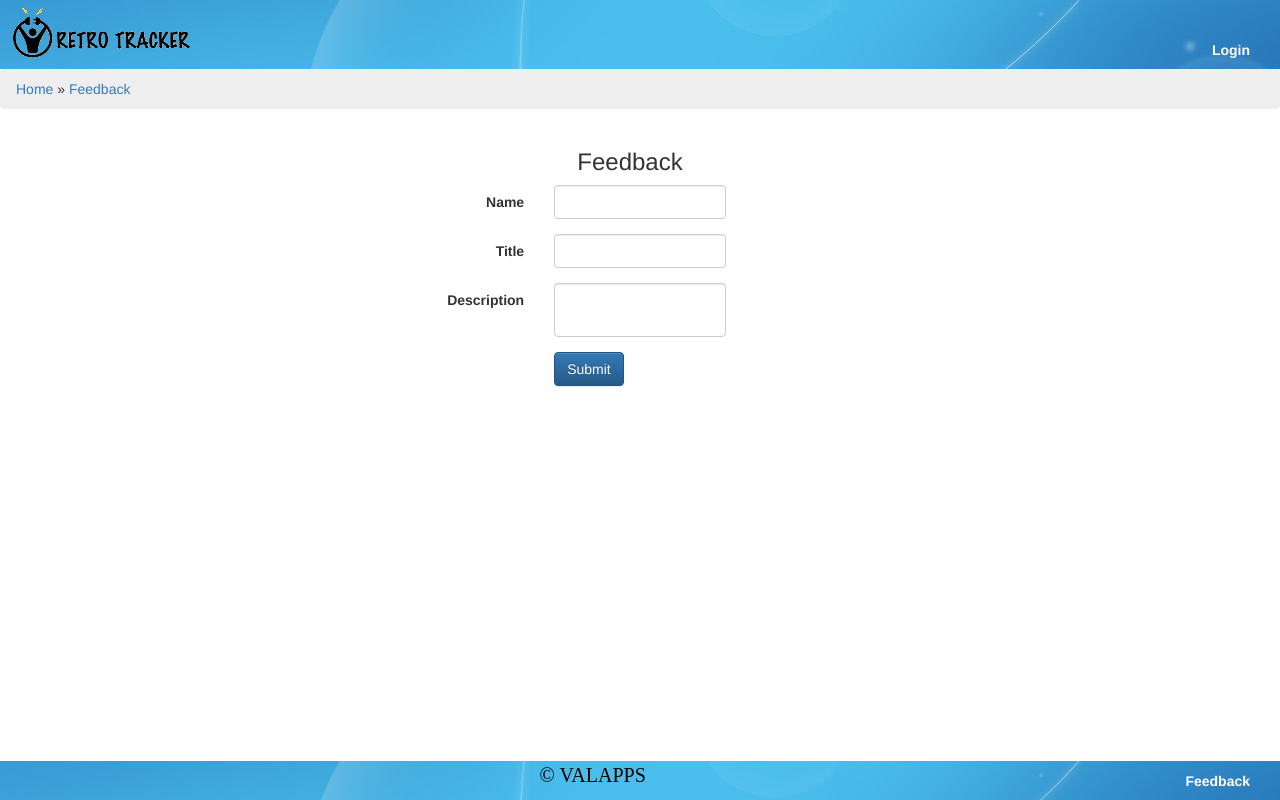
After one commit to varunsak/retrotool, a Django app: page /feedback/ in a window 1280 px wide. The commit adds this page. Run offline with Django 3.2, Linux system fonts and the light colour scheme; some libraries are stand-ins or nearby versions; some web fonts are replaced.

Commit message:
Commit for logo and other UI changes

```diff
--- a/retro/admin.py
+++ b/retro/admin.py
@@ -11,3 +11,4 @@ admin.site.register(Team)
 admin.site.register(Sprint)
 admin.site.register(Owner)
 admin.site.register(Status)
+admin.site.register(Feedback)
--- a/retro/models.py
+++ b/retro/models.py
@@ -52,3 +52,11 @@ class Retro(models.Model):
 
     def __str__(self):
         return self.description
+
+class Feedback(models.Model):
+    name = models.CharField('Name', max_length=100)
+    title = models.CharField('Title', max_length=200)
+    description = models.CharField('Description', max_length=500)
+
+    def __str__(self):
+        return self.title
--- a/retro/static/retro/css/style.css
+++ b/retro/static/retro/css/style.css
@@ -1,3 +1,12 @@
+/* latin */
+@font-face {
+  font-family: 'Allerta Stencil';
+  font-style: normal;
+  font-weight: 400;
+  src: local('Allerta Stencil Regular'), local('AllertaStencil-Regular'), url(http://fonts.gstatic.com/s/allertastencil/v8/CdSZfRtHbQrBohqmzSdDYHyjZGU_SYMIAZWjSGDHnGA.woff2) format('woff2');
+  unicode-range: U+0000-00FF, U+0131, U+0152-0153, U+02BB-02BC, U+02C6, U+02DA, U+02DC, U+2000-206F, U+2074, U+20AC, U+2122, U+2212, U+2215;
+}
+
 .container-fluid {
     padding-right: 50px;
     padding-left: 50px;
@@ -16,7 +25,6 @@
    color: black;
    text-align: center;
    z-index: 200;
-   font: italic bold 20px/30px Georgia, serif;
 }
 
  .btn-default {
@@ -89,5 +97,18 @@ body {
     padding-right: 20px;
 }
 .rightPanel{
-    color:white;font-weight:bold
+    color:white;font-weight:bold;
 }
+.copyright{
+    font-size:20px;
+    font-family: 'Allerta Stencil';
+}
+.footerFeed{
+    float:right;
+    padding-right:30px;
+    padding-top:10px;
+}
+
+.rightPanel:hover{
+    color:orange;
+}
--- a/retro/templates/retro/base.html
+++ b/retro/templates/retro/base.html
@@ -1,4 +1,4 @@
- <!DOCTYPE html>
+<!DOCTYPE html>
 <html>
 <head>
     <meta charset="utf-8">
@@ -48,7 +48,7 @@
     <div class="messages" style="list-style: none;">
         {% for message in messages %}
         <li
-            {% if message.tags %} class="alert alert-{{ message.tags }}"{% endif %}>{{ message }}
+                {% if message.tags %} class="alert alert-{{ message.tags }}" {% endif %}>{{ message }}
         </li>
         {% endfor %}
     </div>
@@ -62,6 +62,8 @@
 </body>
 
 <div class="footer">
-    <p>&copy; Valapps</p>
+    <p><span class="copyright">&copy; VALAPPS</span>
+        <a href="{% url 'feedback' %}" class="footerFeed rightPanel">Feedback</a>
+    </p>
 </div>
 </html>
--- /dev/null
+++ b/retro/templates/retro/feedback.html
@@ -0,0 +1,44 @@
+{% extends 'retro/base.html' %}
+{% block breadcrumbs %}
+{{ block.super }} » <a href="{% url 'feedback' %}">Feedback</a>
+{% endblock %}
+{% block content %}
+{% load retro_extras %}
+
+<h3 class="form-header text-center">Feedback</h3>
+<form method="post" class="form-horizontal" role="form">{% csrf_token %}
+    <div class="form-group">
+        <label for="id_name" class="col-sm-5 control-label">
+            Name
+        </label>
+        <div class="col-sm-2">
+            {{ form.name|addcss:'form-control' }}
+        </div>
+    </div>
+
+    <div class="form-group">
+        <label for="id_title" class="col-sm-5 control-label">
+            <span class="header">Title</span>
+        </label>
+        <div class="col-sm-2">
+            {{ form.title|addcss:'form-control' }}
+        </div>
+    </div>
+
+    <div class="form-group">
+        <label for="id_description" class="col-sm-5 control-label">
+            Description
+        </label>
+        <div class="col-sm-2">
+            <textarea id="id_description" name="description" class="form-control"></textarea>
+        </div>
+    </div>
+
+    <div class="form-group">
+        <div class="col-sm-5"></div>
+        <div class=" col-sm-6">
+            <button type="submit" class="btn btn-primary">Submit</button>
+        </div>
+    </div>
+</form>
+{% endblock %}
--- a/retro/urls.py
+++ b/retro/urls.py
@@ -8,5 +8,6 @@ urlpatterns = [
     path('edit/<int:pk>/', views.UpdateRetro.as_view(), name='edit'),
     path('create/', views.CreateRetro.as_view(), name='create'),
     path('delete/<int:pk>', views.DeleteRetro.as_view(), name='delete'),
+    path('feedback/', views.RetroFeedback.as_view(), name='feedback'),
 
 ]
--- a/retro/views.py
+++ b/retro/views.py
@@ -34,3 +34,11 @@ class DeleteRetro(LoginRequiredMixin, SuccessMessageMixin, generic.DeleteView):
     template_name = 'retro/retro_confirm_delete.html'
     success_url = reverse_lazy('index')
     success_message = "Retro item was deleted successfully"
+
+
+class RetroFeedback(SuccessMessageMixin, generic.CreateView):
+    model = Feedback
+    fields = ['name', 'title', 'description']
+    template_name = 'retro/feedback.html'
+    success_url = reverse_lazy('index')
+    success_message = "Thank you for your valuable feedback!"
```
